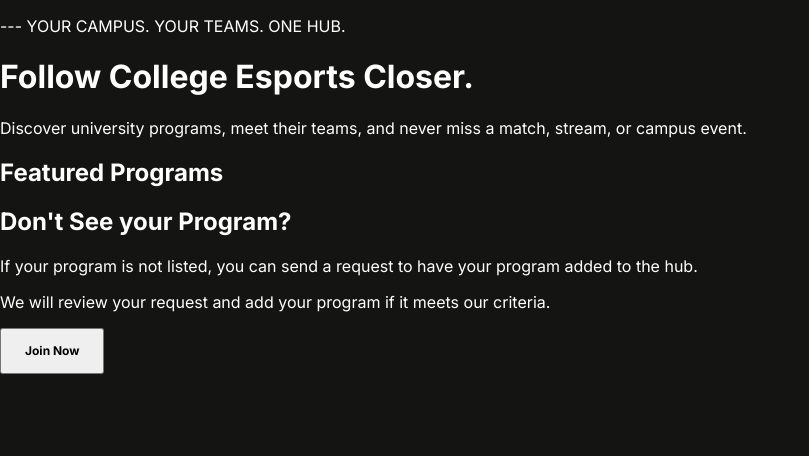
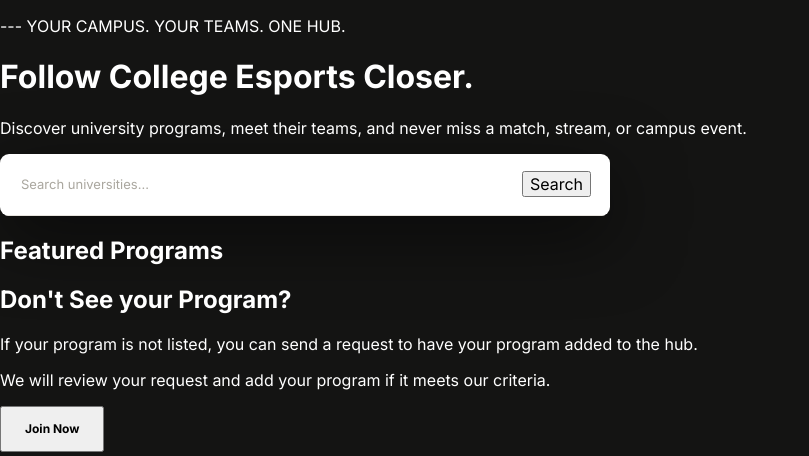
Before and after one commit to Extinctbee/Esports-app, a Flask app: page / in a window 1280 px wide. Shown: the part 82-538 px from the top of the page, without its empty margins (0-809 px from the left). Run offline with Flask 3, Linux system fonts and the light colour scheme; data that the repository does not hold is empty; some web fonts are replaced.

Commit message:
Simple Search for University Functionality Implemented

```diff
--- a/app.py
+++ b/app.py
@@ -1,4 +1,4 @@
-from flask import Flask, abort, render_template
+from flask import Flask, abort, render_template, request
 from db import get_connection
 
 app = Flask(__name__)
@@ -24,7 +24,7 @@ def home():
 
     return render_template("index.html", universites=universites)
 
-# Route For University Proifles.
+# Route For University Profiles.
 @app.route("/university/<int:uID>")
 def university(uID):
 
@@ -46,6 +46,29 @@ def university(uID):
         abort(404, description= (f"University with ID '{uID}' not found.") ) #Display a 404 error if the university data entity was not found
 
     return render_template("university.html", currentUniversity=university)
+
+# Route for University Profile Results
+@app.route("/search/")
+def search_university():
+    # Get the search query from the request arguments
+    uName = request.args.get("q", "").strip()
+
+    # Connect to the database
+    connection = get_connection()
+
+    try:
+        with connection.cursor() as cursor:
+            # Query the database for the university data entity based on the provided UniversityName
+            cursor.execute("Select * from University WHERE uName LIKE %s", (f"%{uName}%",))
+            universities = cursor.fetchall()
+    finally:
+        connection.close()
+
+    # Verify if the university data entity was found
+    if universities is None or len(universities) == 0:
+        abort(404, description=(f"University with name '{uName}' not found. University may not be listed in the hub."))  # Display a 404 error if the university data entity was not found
+
+    return render_template("university_results.html", universities=universities, searchQuery=uName)
 
 # Route for the Join Hub page
 @app.route("/join")
--- a/templates/index.html
+++ b/templates/index.html
@@ -24,6 +24,12 @@
 
     <!-- University Selection Section-->
     <div>
+        <form class="university-search" action="{{ url_for('search_university') }}" method="GET">
+            <div class="search-input-wrap">
+                <input type="text" name="q" placeholder="Search universities..." required>
+                <button type="submit" onclick="searchUniversities()">Search</button>
+            </div>
+        </form>
         <h2>Featured Programs</h2>
         <ul>
             <!-- Loop through each university and display it as a list item with a link to its profile page with jinja2 -->
@@ -42,4 +48,9 @@
         <button><a href="{{ url_for('join') }}" class="button">Join Now</a></button>
     </div>
     <!-- End of Join Hub Section -->
+
+    <script>
+
+
+    </script>
 {% endblock %}
```
Also changed, not shown: templates/university_results.html (added, +30 -0 lines).
